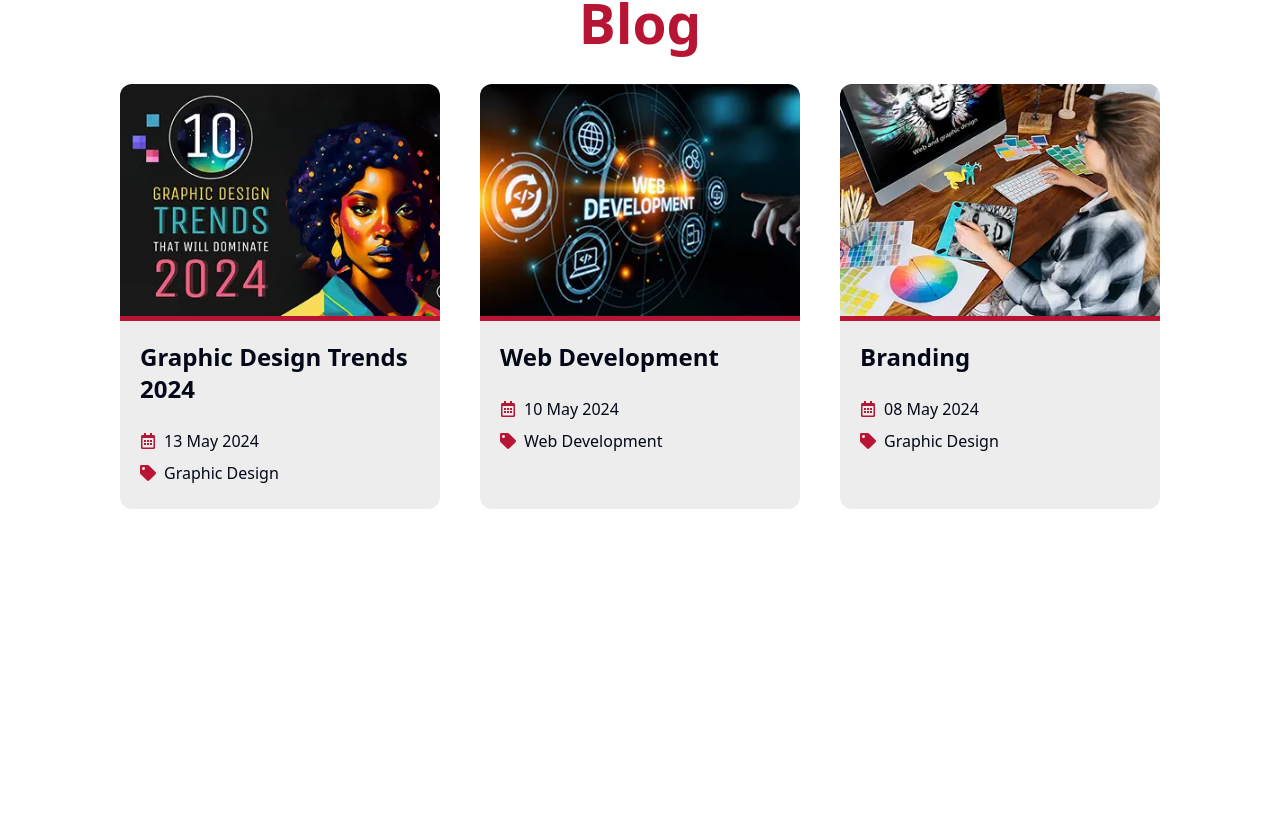
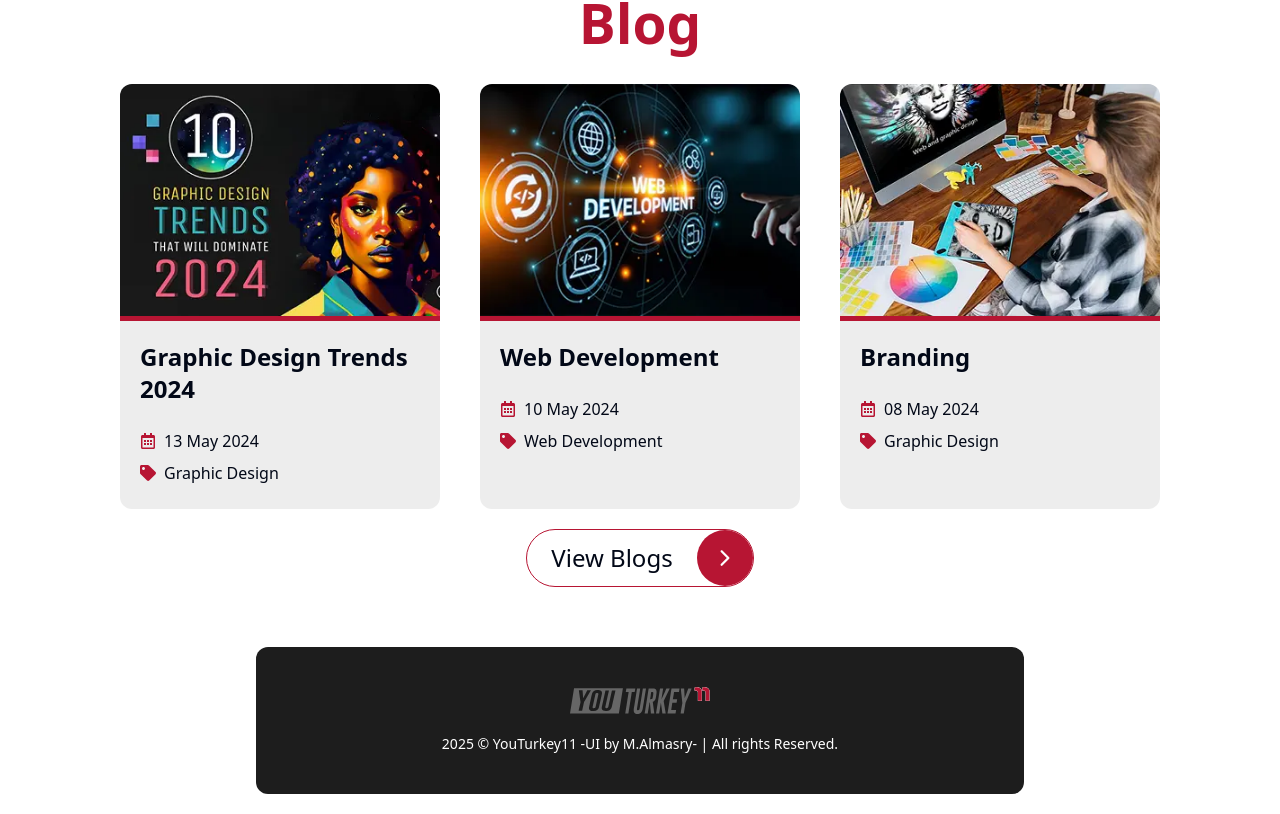
Before and after one commit to YoussefTurkey/portfolio, a Next.js app: page /landpage in a window 1280 px wide. Shown: the part 5383-6197 px from the top of the page. Before the commit the page ends 5952 px from the top, so only its background shows below. Built offline with nearby package versions, Linux system fonts and the light colour scheme.

Commit message:
till Footer

```diff
--- a/src/app/(pages)/landpage/page.tsx
+++ b/src/app/(pages)/landpage/page.tsx
@@ -331,25 +331,28 @@ const LandPage = () => {
     {
       id: 1,
       img: "/images/posts/post-01.webp",
-      title: "Graphic Design Trends 2024",
-      time: "13 May 2024",
-      tag: "Graphic Design",
+      title:
+        language === "en"
+          ? "Graphic Design Trends 2024"
+          : "ترندات التصميم الجرافيكي 2024",
+      time: language === "en" ? "13 May 2024" : "13 مايو 2024",
+      tag: language === "en" ? "Graphic Design" : "التصميم الجرافيكي",
       link: "",
     },
     {
       id: 2,
       img: "/images/posts/post-02.webp",
-      title: "Web Development",
-      time: "10 May 2024",
-      tag: "Web Development",
+      title: language === "en" ? "Web Development" : "تطوير المواقع الإلكتروني",
+      time: language === "en" ? "10 May 2024" : "10 مايو 2024",
+      tag: language === "en" ? "Web Development" : "تطوير المواقع الإلكتروني",
       link: "",
     },
     {
       id: 3,
       img: "/images/posts/post-03.webp",
-      title: "Branding",
-      time: "08 May 2024",
-      tag: "Graphic Design",
+      title: language === "en" ? "Branding" : "البراندينج",
+      time: language === "en" ? "08 May 2024" : "08 مايو 2024",
+      tag: language === "en" ? "Graphic Design" : "التصميم الجرافيكي",
       link: "",
     },
   ];
@@ -1034,6 +1037,10 @@ const LandPage = () => {
             </Link>
           ))}
         </div>
+
+        <Buttons href={"/"}>
+          {language === "en" ? "View Blogs" : "عرض المقالات"}
+        </Buttons>
       </section>
     </main>
   );
--- /dev/null
+++ b/src/app/components/footer/Footer.tsx
@@ -0,0 +1,29 @@
+'use client'
+// importing React Components
+import dynamic from "next/dynamic";
+const Logo = dynamic(() => import("@/app/components/images/Logo"));
+// using Translation
+import { useLanguage } from "@/app/components/lang/LanguageProvider";
+
+const Footer = () => {
+  const { language } = useLanguage();
+
+  return (
+    <footer className="bg-[#1d1d1d] py-10 my-5 container mx-auto flex flex-col justify-center items-center rounded-xl w-[80%] md:w-[65%] lg:w-[75%] xl:w-[60%]">
+      <Logo />
+      <p className="text-white pt-5 text-center text-[8px] md:text-sm">
+        {language === "en" ? (
+          <span>
+            2025 © YouTurkey11 -UI by M.Almasry- | All rights Reserved.
+          </span>
+        ) : (
+          <span>
+            2025 © YouTurkey11 التصميم بواسطة محمد المصري | كل الحقوق محفوظة.
+          </span>
+        )}
+      </p>
+    </footer>
+  );
+};
+
+export default Footer;
--- a/src/app/layout.tsx
+++ b/src/app/layout.tsx
@@ -6,6 +6,7 @@ import ClientLanguageProvider from '@/app/components/lang/ClientLanguageProvider
 import dynamic from "next/dynamic"
 // import Components
 const Header = dynamic(()=> import('@/app/components/header/Header'))
+const Footer = dynamic(()=> import('@/app/components/footer/Footer'))
 
 export const metadata: Metadata = {
   title: "Create Next App",
@@ -28,6 +29,7 @@ export default function RootLayout({
           <ClientLanguageProvider>
             <Header />
             {children}
+            <Footer />
             </ClientLanguageProvider>
         </ClientThemeProvider>
       </body>
```
